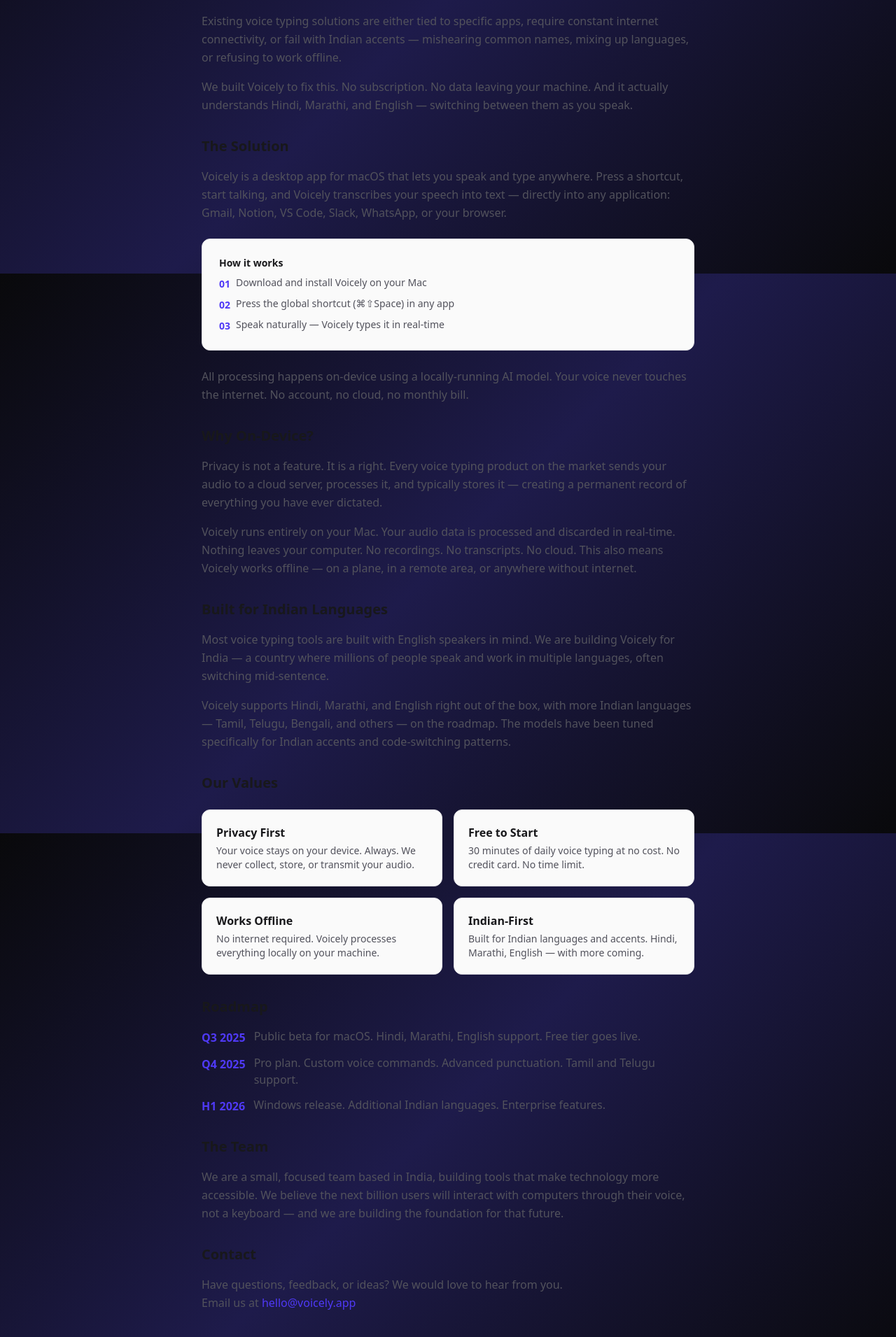
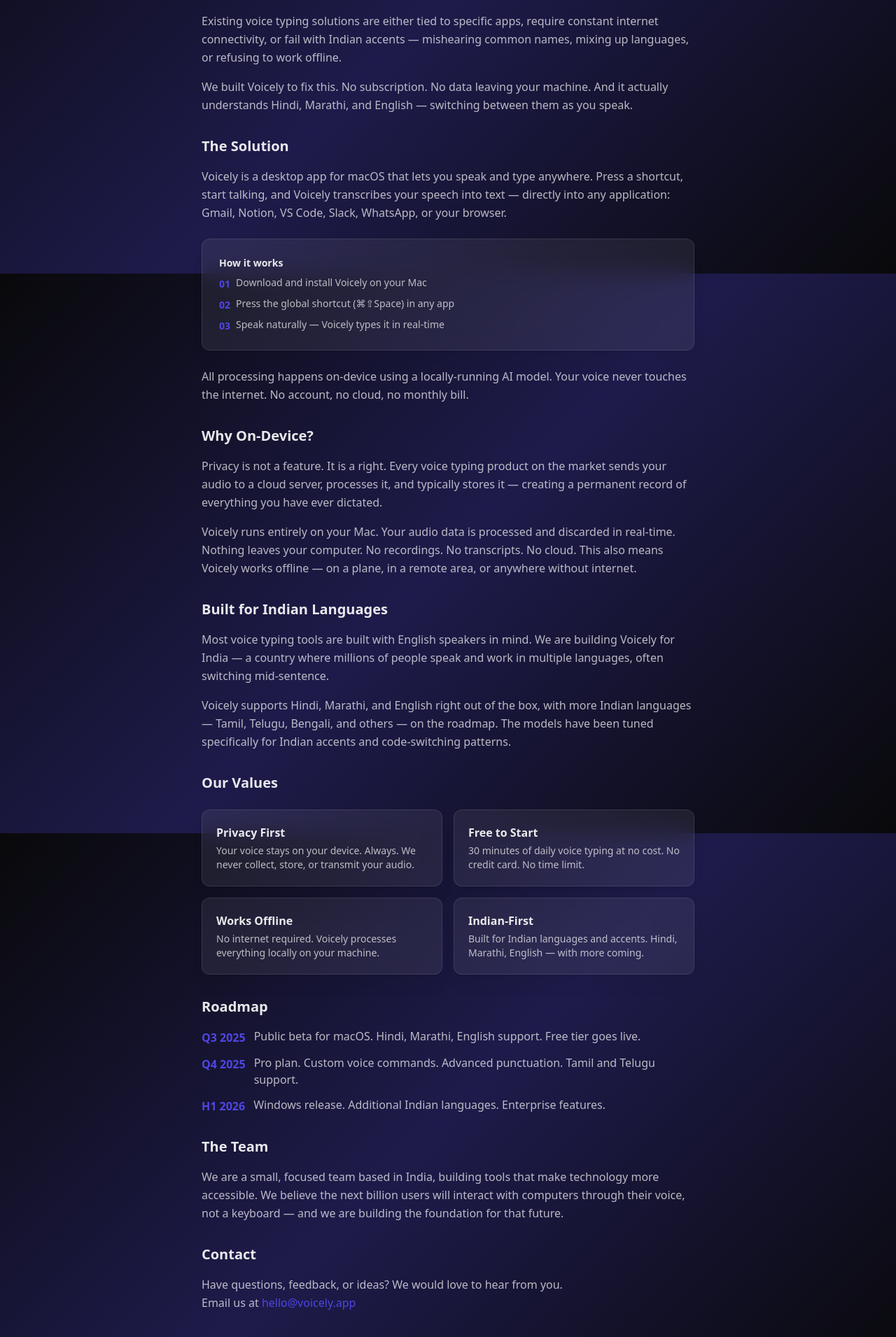
Before and after one commit to girishlade111/voicely-land, a Next.js app: page /about in a window 1280 px wide. Shown: the part 409-2320 px from the top of the page at 70% size. Built offline with nearby package versions, Linux system fonts and the light colour scheme.

Commit message:
Update legal pages: about, privacy, refund, terms

```diff
--- a/app/about/page.tsx
+++ b/app/about/page.tsx
@@ -54,40 +54,40 @@
                 animate={{ rotate: [0, 10, -10, 0] }}
                 transition={{ duration: 1, delay: 0.5 }}
               >
-                <Mic className="h-6 w-6 text-indigo-600" />
+                <Mic className="h-6 w-6 text-accent" />
               </motion.div>
-              <span className="text-sm font-semibold tracking-widest text-zinc-400">
+              <span className="text-sm font-semibold tracking-widest text-white/40">
                 ABOUT
               </span>
             </motion.div>
 
             <motion.h1
               variants={fadeUp}
-              className="text-3xl sm:text-4xl font-bold text-zinc-900 mb-8"
+              className="text-3xl sm:text-4xl font-bold text-white/90 mb-8"
             >
               We believe typing is a bottleneck. Your voice should move as fast as your thoughts.
             </motion.h1>
 
-            <motion.div variants={fadeUp} className="prose prose-zinc max-w-none">
-              <h2 className="text-xl font-semibold text-zinc-900 mt-8 mb-4">The Problem</h2>
-              <p className="text-zinc-600 mb-4 leading-relaxed">
+            <motion.div variants={fadeUp} className="max-w-none">
+              <h2 className="text-xl font-semibold text-white/90 mt-8 mb-4">The Problem</h2>
+              <p className="text-white/70 mb-4 leading-relaxed">
                 The average person types at 40 words per minute. The average person speaks at 150
                 words per minute. Thats a 3x gap — and every day, millions of people sit at
                 their desks trying to close it with nothing but a keyboard.
               </p>
-              <p className="text-zinc-600 mb-4 leading-relaxed">
+              <p className="text-white/70 mb-4 leading-relaxed">
                 Existing voice typing solutions are either tied to specific apps, require constant
                 internet connectivity, or fail with Indian accents — mishearing common names,
                 mixing up languages, or refusing to work offline.
               </p>
-              <p className="text-zinc-600 mb-4 leading-relaxed">
+              <p className="text-white/70 mb-4 leading-relaxed">
                 We built Voicely to fix this. No subscription. No data leaving your machine. And
                 it actually understands Hindi, Marathi, and English — switching between them
                 as you speak.
               </p>
 
-              <h2 className="text-xl font-semibold text-zinc-900 mt-8 mb-4">The Solution</h2>
-              <p className="text-zinc-600 mb-4 leading-relaxed">
+              <h2 className="text-xl font-semibold text-white/90 mt-8 mb-4">The Solution</h2>
+              <p className="text-white/70 mb-4 leading-relaxed">
                 Voicely is a desktop app for macOS that lets you speak and type anywhere. Press a
                 shortcut, start talking, and Voicely transcribes your speech into text —
                 directly into any application: Gmail, Notion, VS Code, Slack, WhatsApp, or your
@@ -100,10 +100,10 @@
             initial={{ opacity: 0, y: 20 }}
             animate={heroInView ? { opacity: 1, y: 0 } : {}}
             transition={{ duration: 0.5, delay: 0.4 }}
-            className="bg-zinc-50 rounded-xl p-6 my-6 border border-zinc-200"
+            className="glass rounded-xl p-6 my-6 border border-white/10"
           >
-            <p className="text-sm font-semibold text-zinc-900 mb-2">How it works</p>
-            <ul className="space-y-2 text-sm text-zinc-600">
+            <p className="text-sm font-semibold text-white/90 mb-2">How it works</p>
+            <ul className="space-y-2 text-sm text-white/70">
               {[
                 { num: "01", text: "Download and install Voicely on your Mac" },
                 { num: "02", text: "Press the global shortcut (⌘⇧Space) in any app" },
@@ -117,8 +117,8 @@
                   className="flex items-start gap-2"
                 >
                   <motion.span
-                    className="text-indigo-600 font-bold mt-0.5 shrink-0"
-                    whileHover={{ scale: 1.2, color: "#4F46E5" }}
+                    className="text-accent font-bold mt-0.5 shrink-0"
+                    whileHover={{ scale: 1.2 }}
                   >
                     {item.num}
                   </motion.span>
@@ -132,33 +132,33 @@
             variants={fadeUp}
             initial="initial"
             animate={heroInView ? "animate" : "initial"}
-            className="prose prose-zinc max-w-none"
+            className="max-w-none"
           >
-            <p className="text-zinc-600 mb-4 leading-relaxed">
+            <p className="text-white/70 mb-4 leading-relaxed">
               All processing happens on-device using a locally-running AI model. Your voice
               never touches the internet. No account, no cloud, no monthly bill.
             </p>
 
-            <h2 className="text-xl font-semibold text-zinc-900 mt-8 mb-4">Why On-Device?</h2>
-            <p className="text-zinc-600 mb-4 leading-relaxed">
+            <h2 className="text-xl font-semibold text-white/90 mt-8 mb-4">Why On-Device?</h2>
+            <p className="text-white/70 mb-4 leading-relaxed">
               Privacy is not a feature. It is a right. Every voice typing product on the market
               sends your audio to a cloud server, processes it, and typically stores it —
               creating a permanent record of everything you have ever dictated.
             </p>
-            <p className="text-zinc-600 mb-4 leading-relaxed">
+            <p className="text-white/70 mb-4 leading-relaxed">
               Voicely runs entirely on your Mac. Your audio data is processed and discarded in
               real-time. Nothing leaves your computer. No recordings. No transcripts. No cloud.
               This also means Voicely works offline — on a plane, in a remote area, or
               anywhere without internet.
             </p>
 
-            <h2 className="text-xl font-semibold text-zinc-900 mt-8 mb-4">Built for Indian Languages</h2>
-            <p className="text-zinc-600 mb-4 leading-relaxed">
+            <h2 className="text-xl font-semibold text-white/90 mt-8 mb-4">Built for Indian Languages</h2>
+            <p className="text-white/70 mb-4 leading-relaxed">
               Most voice typing tools are built with English speakers in mind. We are building
               Voicely for India — a country where millions of people speak and work in
               multiple languages, often switching mid-sentence.
             </p>
-            <p className="text-zinc-600 mb-4 leading-relaxed">
+            <p className="text-white/70 mb-4 leading-relaxed">
               Voicely supports Hindi, Marathi, and English right out of the box, with more
               Indian languages — Tamil, Telugu, Bengali, and others — on the
               roadmap. The models have been tuned specifically for Indian accents and
@@ -168,7 +168,7 @@
 
           <div ref={valuesRef}>
             <motion.h2
-              className="text-xl font-semibold text-zinc-900 mt-8 mb-4"
+              className="text-xl font-semibold text-white/90 mt-8 mb-4"
               initial={{ opacity: 0, y: 10 }}
               animate={valuesInView ? { opacity: 1, y: 0 } : {}}
             >
@@ -184,11 +184,11 @@
                 <motion.div
                   key={v.title}
                   variants={fadeUp}
-                  whileHover={{ y: -3, boxShadow: "0 8px 24px rgba(0,0,0,0.06)" }}
-                  className="bg-zinc-50 rounded-xl p-5 border border-zinc-200 cursor-default"
+                  whileHover={{ y: -3 }}
+                  className="glass rounded-xl p-5 border border-white/10 cursor-default"
                 >
-                  <p className="font-semibold text-zinc-900 mb-1">{v.title}</p>
-                  <p className="text-sm text-zinc-600">{v.desc}</p>
+                  <p className="font-semibold text-white/90 mb-1">{v.title}</p>
+                  <p className="text-sm text-white/70">{v.desc}</p>
                 </motion.div>
               ))}
             </motion.div>
@@ -196,14 +196,14 @@
 
           <div ref={roadmapRef}>
             <motion.h2
-              className="text-xl font-semibold text-zinc-900 mt-8 mb-4"
+              className="text-xl font-semibold text-white/90 mt-8 mb-4"
               initial={{ opacity: 0, y: 10 }}
               animate={roadmapInView ? { opacity: 1, y: 0 } : {}}
             >
               Roadmap
             </motion.h2>
             <motion.ul
-              className="space-y-3 text-zinc-600 mb-4"
+              className="space-y-3 text-white/70 mb-4"
               initial="initial"
               animate={roadmapInView ? "animate" : "initial"}
               variants={stagger}
@@ -215,7 +215,7 @@
                   className="flex items-start gap-3"
                 >
                   <motion.span
-                    className="text-indigo-600 font-bold shrink-0 mt-0.5"
+                    className="text-accent font-bold shrink-0 mt-0.5"
                     whileHover={{ scale: 1.05 }}
                   >
                     {item.period}
@@ -231,22 +231,22 @@
             whileInView={{ opacity: 1, y: 0 }}
             viewport={{ once: true }}
             transition={{ duration: 0.5 }}
-            className="prose prose-zinc max-w-none"
+            className="max-w-none"
           >
-            <h2 className="text-xl font-semibold text-zinc-900 mt-8 mb-4">The Team</h2>
-            <p className="text-zinc-600 mb-4 leading-relaxed">
+            <h2 className="text-xl font-semibold text-white/90 mt-8 mb-4">The Team</h2>
+            <p className="text-white/70 mb-4 leading-relaxed">
               We are a small, focused team based in India, building tools that make technology
               more accessible. We believe the next billion users will interact with computers
               through their voice, not a keyboard — and we are building the foundation
               for that future.
             </p>
 
-            <h2 className="text-xl font-semibold text-zinc-900 mt-8 mb-4">Contact</h2>
-            <p className="text-zinc-600 mb-4 leading-relaxed">
+            <h2 className="text-xl font-semibold text-white/90 mt-8 mb-4">Contact</h2>
+            <p className="text-white/70 mb-4 leading-relaxed">
               Have questions, feedback, or ideas? We would love to hear from you.
               <br />
               Email us at{" "}
-              <a href="mailto:hello@voicely.app" className="text-indigo-600 hover:underline">
+              <a href="mailto:hello@voicely.app" className="text-accent hover:underline">
                 hello@voicely.app
               </a>
             </p>
```
Also changed, not shown: app/privacy-policy/page.tsx (+28 -28 lines), app/refund-policy/page.tsx (+18 -18 lines), app/terms-of-service/page.tsx (+28 -28 lines), components/sections/AnimatedDemoSection.tsx (+10 -10 lines).
